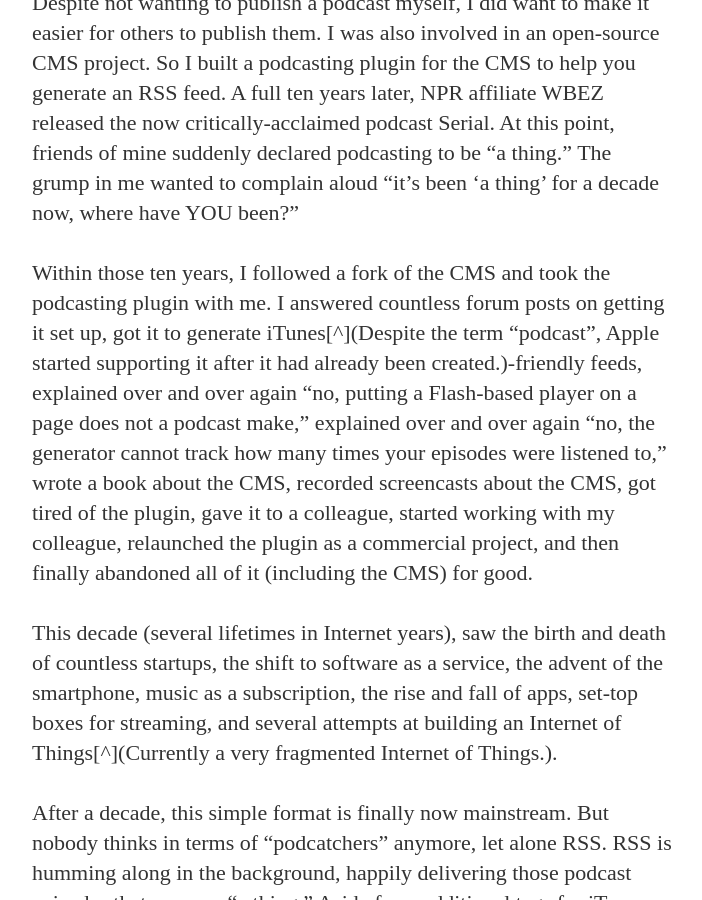
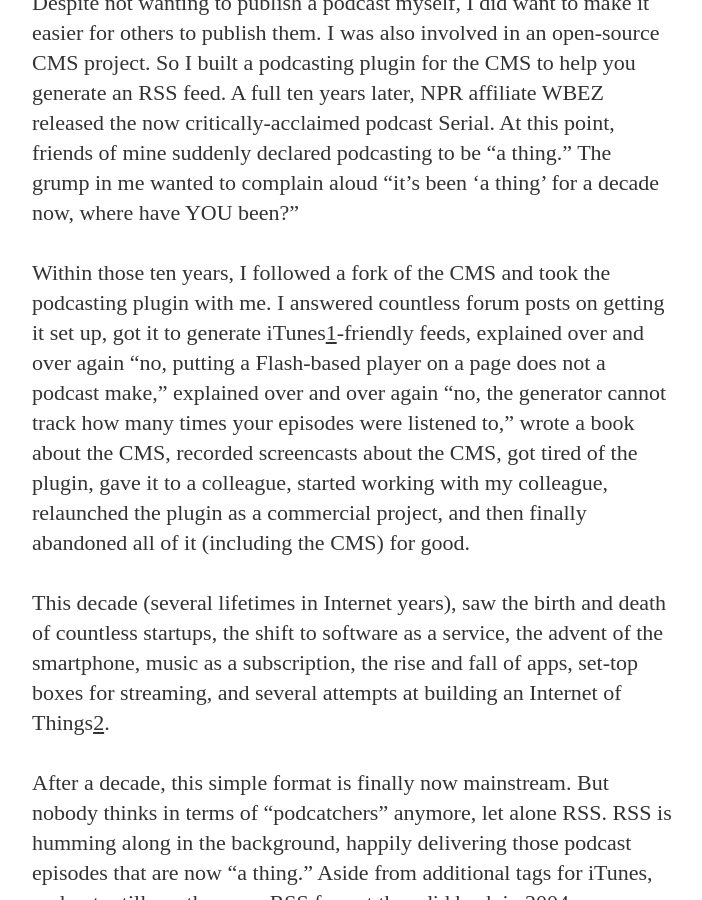
Before and after one commit to jlleblanc/blog.jlleblanc.com, a Jekyll site: the page built from _posts/2017-08-24-building-software-a-decade-at-a-time.markdown, in a window 1280 px wide and 900 px high, scrolled down 514 px. Shown: the whole window, without its empty margins (288-990 px from the left). Built offline with Jekyll 4.4.1, drawn with Linux system fonts in a browser that asks for light colours; nearby versions of some CDN libraries; some web fonts are replaced.

Commit message:
Another attempt at footnotes

```diff
--- a/_posts/2017-08-24-building-software-a-decade-at-a-time.markdown
+++ b/_posts/2017-08-24-building-software-a-decade-at-a-time.markdown
@@ -9,9 +9,9 @@
 Despite not wanting to publish a podcast myself, I did want to make it easier for others to publish them. I was also involved in an open-source CMS project. So I built a podcasting plugin for the CMS to help you generate an RSS feed.
 A full ten years later, NPR affiliate WBEZ released the now critically-acclaimed podcast Serial. At this point, friends of mine suddenly declared podcasting to be “a thing.” The grump in me wanted to complain aloud “it’s been ‘a thing’ for a decade now, where have YOU been?”
 
-Within those ten years, I followed a fork of the CMS and took the podcasting plugin with me. I answered countless forum posts on getting it set up, got it to generate iTunes[^](Despite the term “podcast”, Apple started supporting it after it had already been created.)-friendly feeds, explained over and over again “no, putting a Flash-based player on a page does not a podcast make,” explained over and over again “no, the generator cannot track how many times your episodes were listened to,” wrote a book about the CMS, recorded screencasts about the CMS, got tired of the plugin, gave it to a colleague, started working with my colleague, relaunched the plugin as a commercial project, and then finally abandoned all of it (including the CMS) for good.
+Within those ten years, I followed a fork of the CMS and took the podcasting plugin with me. I answered countless forum posts on getting it set up, got it to generate iTunes[1]-friendly feeds, explained over and over again “no, putting a Flash-based player on a page does not a podcast make,” explained over and over again “no, the generator cannot track how many times your episodes were listened to,” wrote a book about the CMS, recorded screencasts about the CMS, got tired of the plugin, gave it to a colleague, started working with my colleague, relaunched the plugin as a commercial project, and then finally abandoned all of it (including the CMS) for good.
 
-This decade (several lifetimes in Internet years), saw the birth and death of countless startups, the shift to software as a service, the advent of the smartphone, music as a subscription, the rise and fall of apps, set-top boxes for streaming, and several attempts at building an Internet of Things[^](Currently a very fragmented Internet of Things.).
+This decade (several lifetimes in Internet years), saw the birth and death of countless startups, the shift to software as a service, the advent of the smartphone, music as a subscription, the rise and fall of apps, set-top boxes for streaming, and several attempts at building an Internet of Things[2].
 
 After a decade, this simple format is finally now mainstream. But nobody thinks in terms of “podcatchers” anymore, let alone RSS. RSS is humming along in the background, happily delivering those podcast episodes that are now “a thing.” Aside from additional tags for iTunes, podcasts still use the same RSS format they did back in 2004.
 
@@ -22,3 +22,6 @@
 I’ve been working on a project off and on for several months now. You could say it’s inspired by podcasting. I’ve had a lot of ideas and false starts, but I currently have nothing to show for it. The only way this is going to work is if I start publishing and see what happens.
 
 So that’s what I’m committing to do.
+
+[1]: Despite the term “podcast”, Apple started supporting it after it had already been created.
+[2]: Currently a very fragmented Internet of Things.
```
